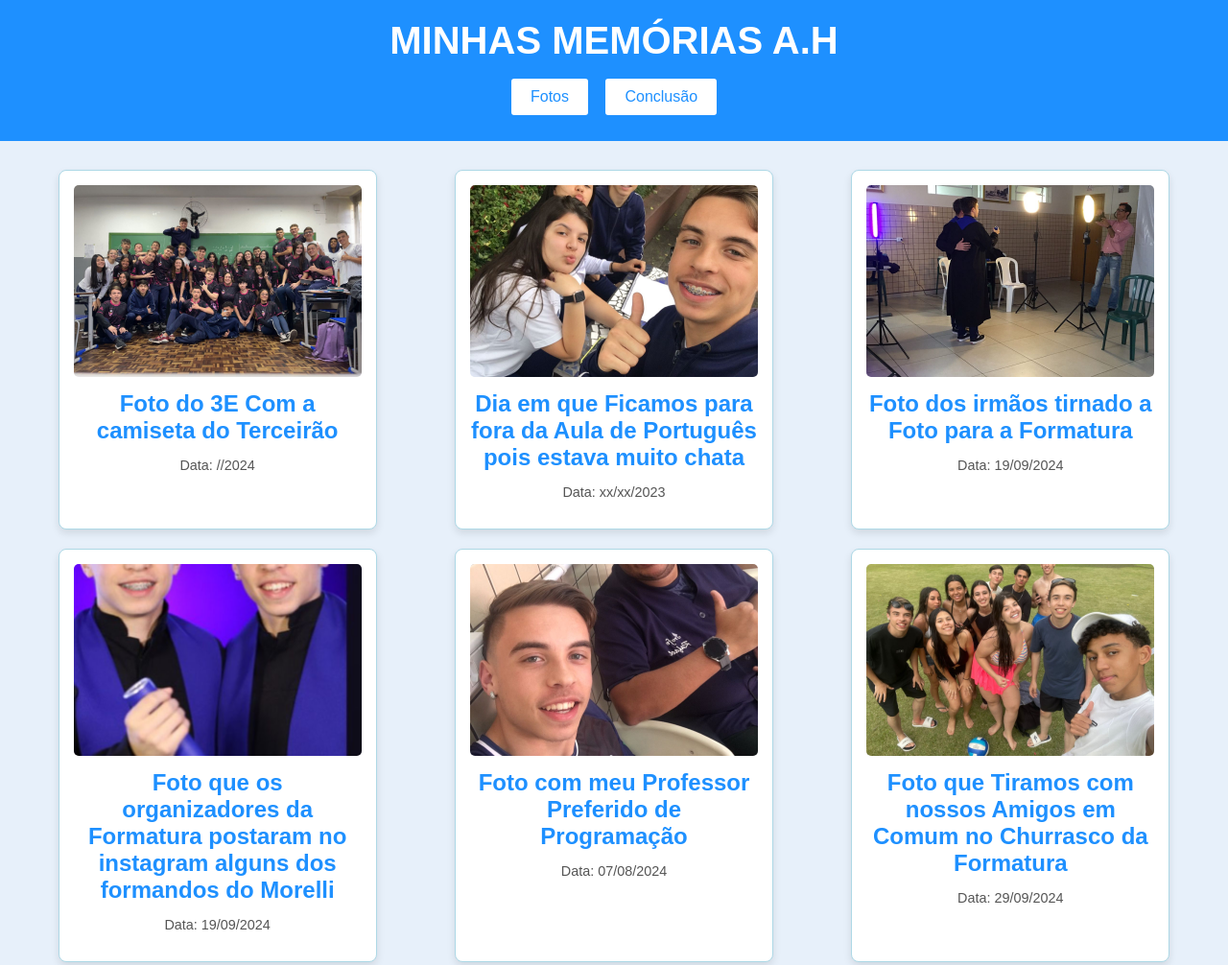
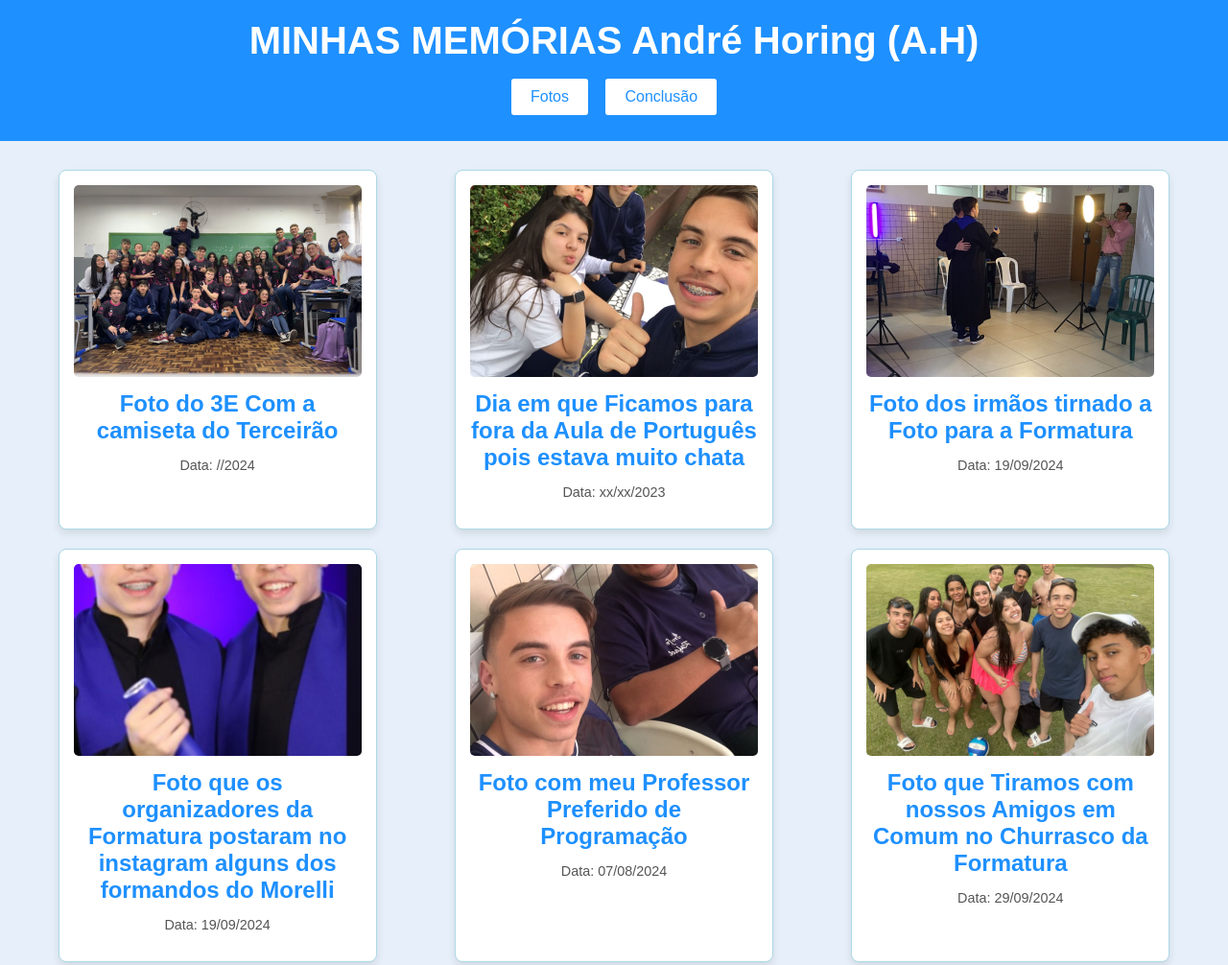
Before and after one commit to AndreHoring/Memorias, a plain HTML site: page index.html in a window 1280 px wide. Shown: the top 1006 px of the page at 96% size. Drawn offline with Linux system fonts and the light colour scheme.

Commit message:
Update index.html

```diff
--- a/index.html
+++ b/index.html
@@ -9,7 +9,7 @@
 <body>
     <!-- Cabeçalho -->
     <header>
-        <h1>MINHAS MEMÓRIAS A.H</h1>
+        <h1>MINHAS MEMÓRIAS André Horing (A.H)</h1>
         <nav>
             <button onclick="scrollToSection('fotos')">Fotos</button>
             <button onclick="scrollToSection('conclusao')">Conclusão</button>
```
